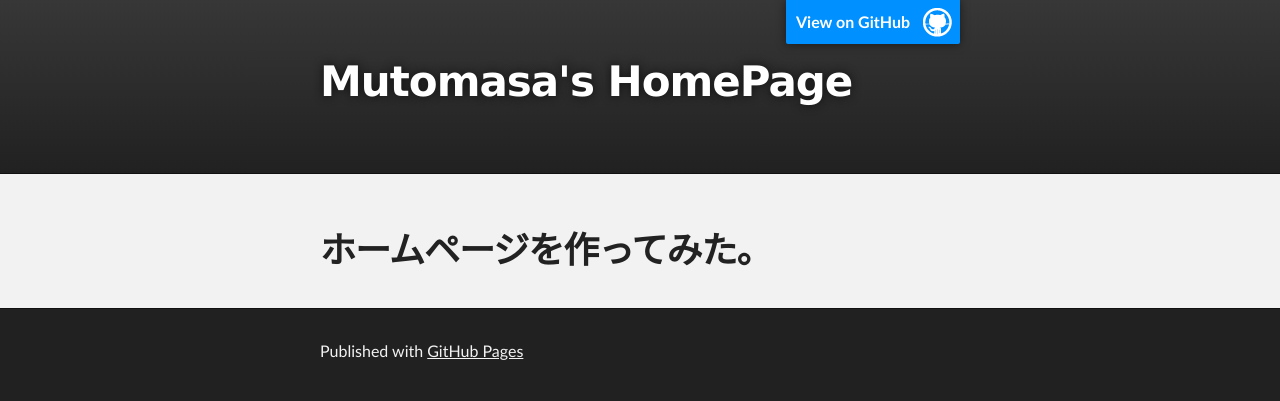
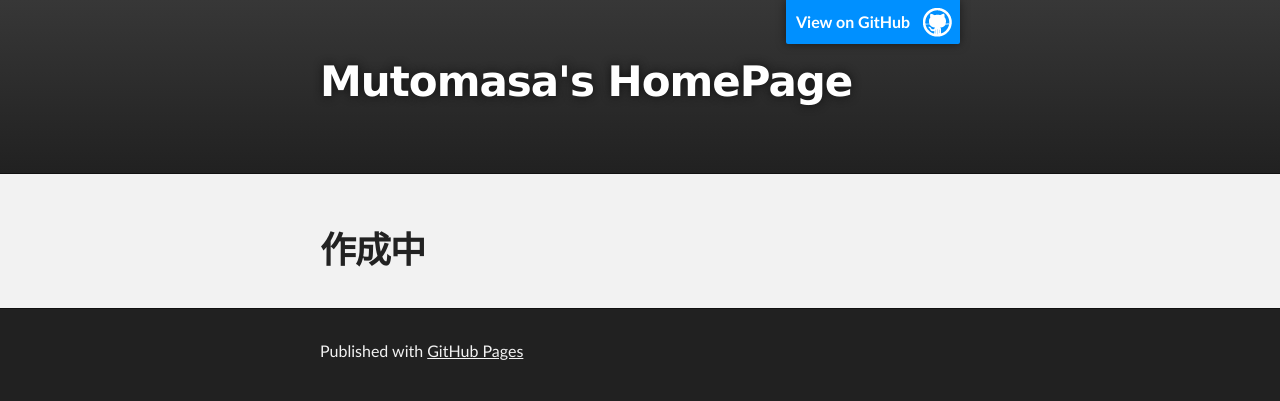
Before and after one commit to mutomasa/mutomasa.github.io, a plain HTML site: page index.html in a window 1280 px wide. Drawn offline with Linux system fonts and the light colour scheme.

Commit message:
コンテンツを作成中に変更。近似中にコンテンツをちゃんとしたものに変更する。

```diff
--- a/index.html
+++ b/index.html
@@ -28,7 +28,7 @@
     <div id="main_content_wrap" class="outer">
       <section id="main_content" class="inner">
         <h1>
-<a name="%E3%83%9B%E3%83%BC%E3%83%A0%E3%83%9A%E3%83%BC%E3%82%B8%E3%82%92%E4%BD%9C%E3%81%A3%E3%81%A6%E3%81%BF%E3%81%9F" class="anchor" href="#%E3%83%9B%E3%83%BC%E3%83%A0%E3%83%9A%E3%83%BC%E3%82%B8%E3%82%92%E4%BD%9C%E3%81%A3%E3%81%A6%E3%81%BF%E3%81%9F"><span class="octicon octicon-link"></span></a>ホームページを作ってみた。</h1>
+<a name="%E3%83%9B%E3%83%BC%E3%83%A0%E3%83%9A%E3%83%BC%E3%82%B8%E3%82%92%E4%BD%9C%E3%81%A3%E3%81%A6%E3%81%BF%E3%81%9F" class="anchor" href="#%E3%83%9B%E3%83%BC%E3%83%A0%E3%83%9A%E3%83%BC%E3%82%B8%E3%82%92%E4%BD%9C%E3%81%A3%E3%81%A6%E3%81%BF%E3%81%9F"><span class="octicon octicon-link"></span></a>作成中</h1>
       </section>
     </div>
 
```
